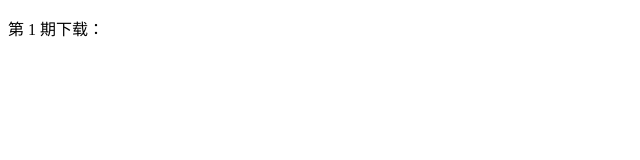
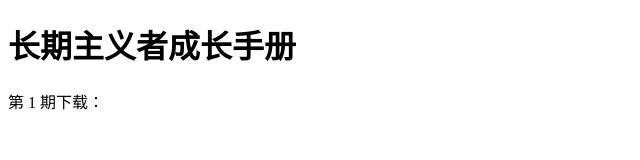
Before and after one commit to shen-huang/longtermist.github.io, a plain HTML site: page index.html in a window 1280 px wide. Shown: the whole page, without its empty margins (0-640 px from the left). Drawn offline with Linux system fonts and the light colour scheme.

Commit message:
Update index.html

```diff
--- a/index.html
+++ b/index.html
@@ -4,6 +4,7 @@
         <title>长期主义者成长手册</title>
     </head>
     <body>
-      <p>第 1 期下载：</p>
+        <h1>长期主义者成长手册</h1>
+        <p>第 1 期下载：</p>
     </body>
 </html>
```
